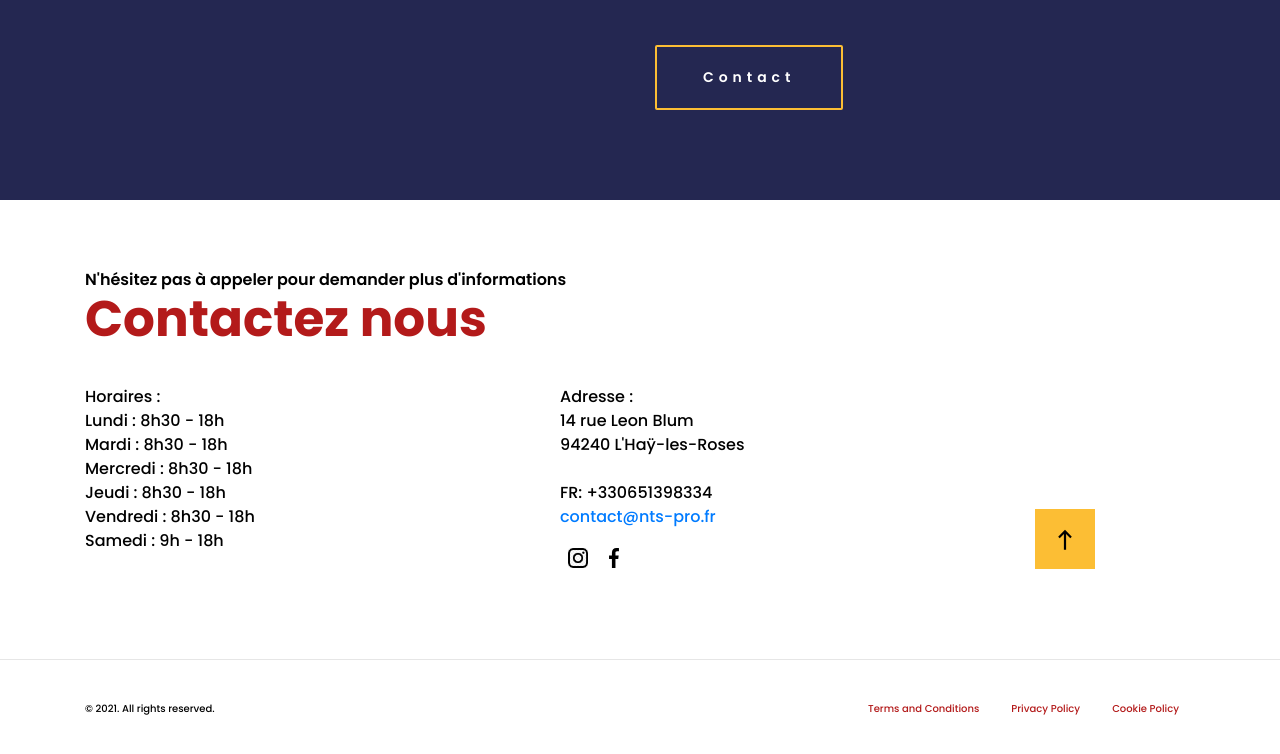
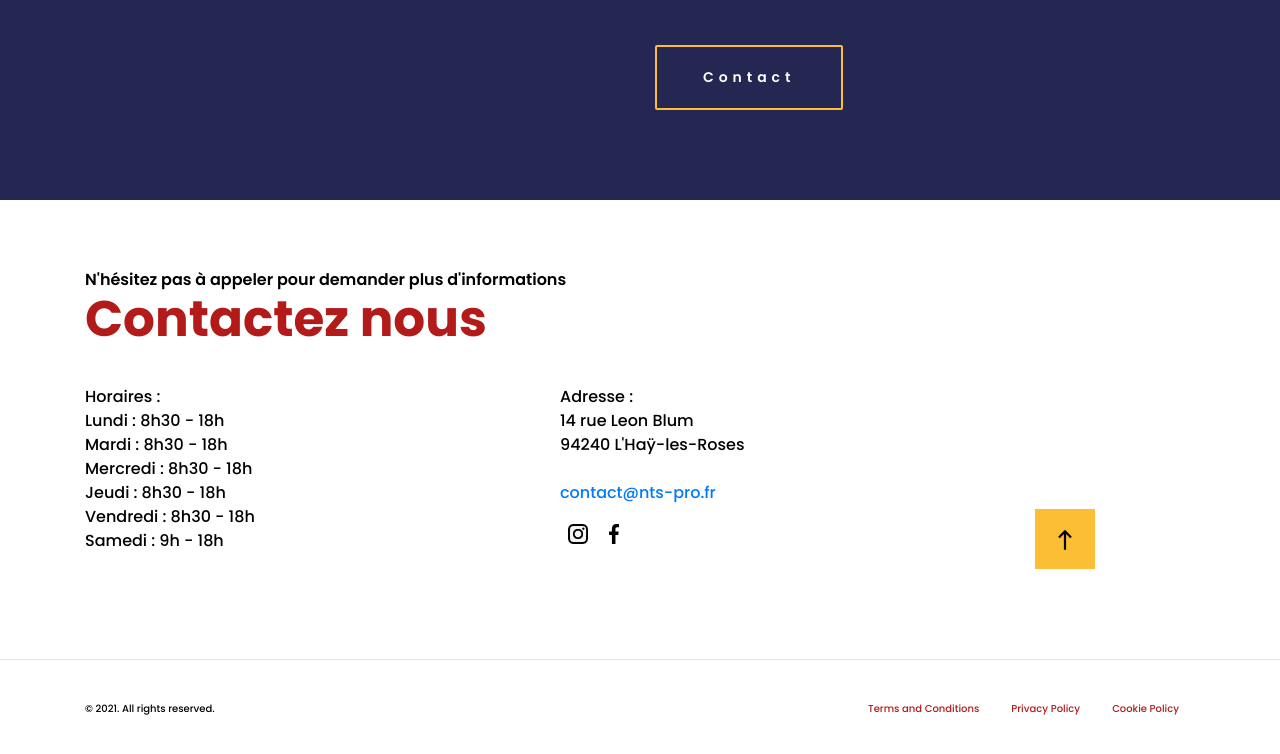
Before and after one commit to Kpaury/nts, a plain HTML site: page index.html in a window 1280 px wide. Shown: the part 4515-5269 px from the top of the page. Drawn offline with Linux system fonts and the light colour scheme.

Commit message:
Update index.html

```diff
--- a/index.html
+++ b/index.html
@@ -483,7 +483,7 @@ Nous nous engageons à mettre en œuvre les moyens nécessaires pour finir les t
                         <p class="font-weight-medium">Horaires : <br> Lundi : 8h30 - 18h <br> Mardi : 8h30 - 18h <br> Mercredi : 8h30 - 18h <br> Jeudi : 8h30 - 18h <br> Vendredi : 8h30 - 18h <br>Samedi : 9h - 18h</p>
                     </div>
                     <div class="col-md-5 mb-4 mb-md-0">
-                        <p class="font-weight-medium">Adresse : <br>14 rue Leon Blum<br>94240 L'Haÿ-les-Roses<br><br>FR: +330651398334 <br> <a href="mailto:contact@nts-pro.fr" >contact@nts-pro.fr</a></p>
+                        <p class="font-weight-medium">Adresse : <br>14 rue Leon Blum<br>94240 L'Haÿ-les-Roses<br><br> <a href="mailto:contact@nts-pro.fr" >contact@nts-pro.fr</a></p>
                         <ul class="nav contact-social-links">
                             <li class="nav-item">
                                 <a href="https://www.instagram.com/_nts.pro/" class="nav-link">
```
